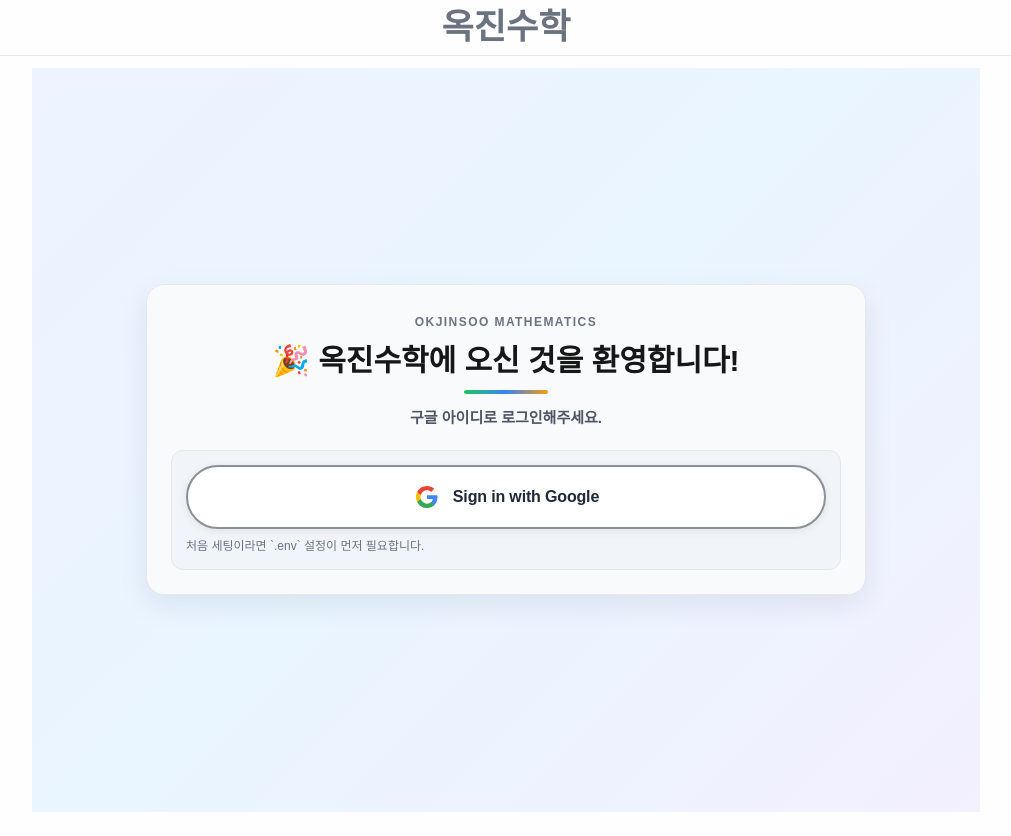
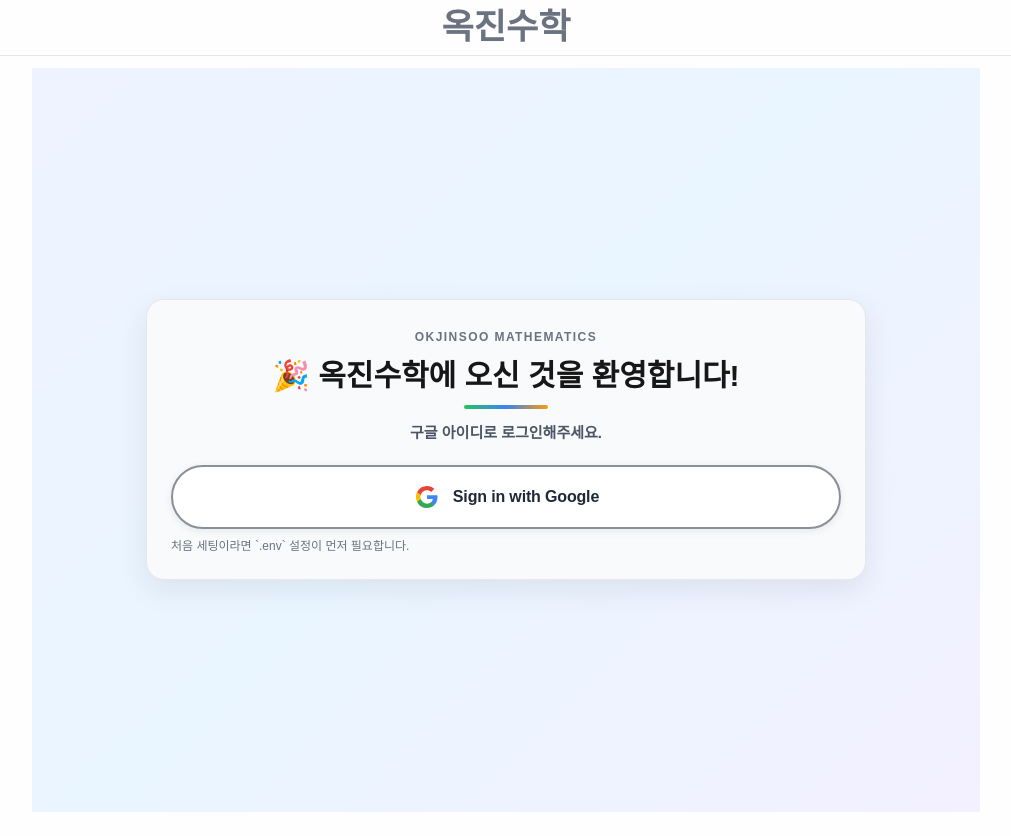
Before and after one commit to okjinsoo/okjinsoowebapp, a Next.js app: page / in a window 1280 px wide. Shown: the whole page, without its empty margins (134-1145 px from the left). Built offline with nearby package versions, Linux system fonts and the light colour scheme; no server answers.

Commit message:
Remove extra container around Google sign-in area

```diff
--- a/app/page.tsx
+++ b/app/page.tsx
@@ -155,15 +155,7 @@ export default function HomePage() {
           </p>
         </div>
 
-        <div
-          style={{
-            marginTop: 20,
-            border: "1px solid var(--surface-border)",
-            borderRadius: 12,
-            background: "var(--home-card-sub-bg)",
-            padding: 14,
-          }}
-        >
+        <div style={{ marginTop: 20 }}>
           {!loggedIn ? (
             <>
               <button
```
